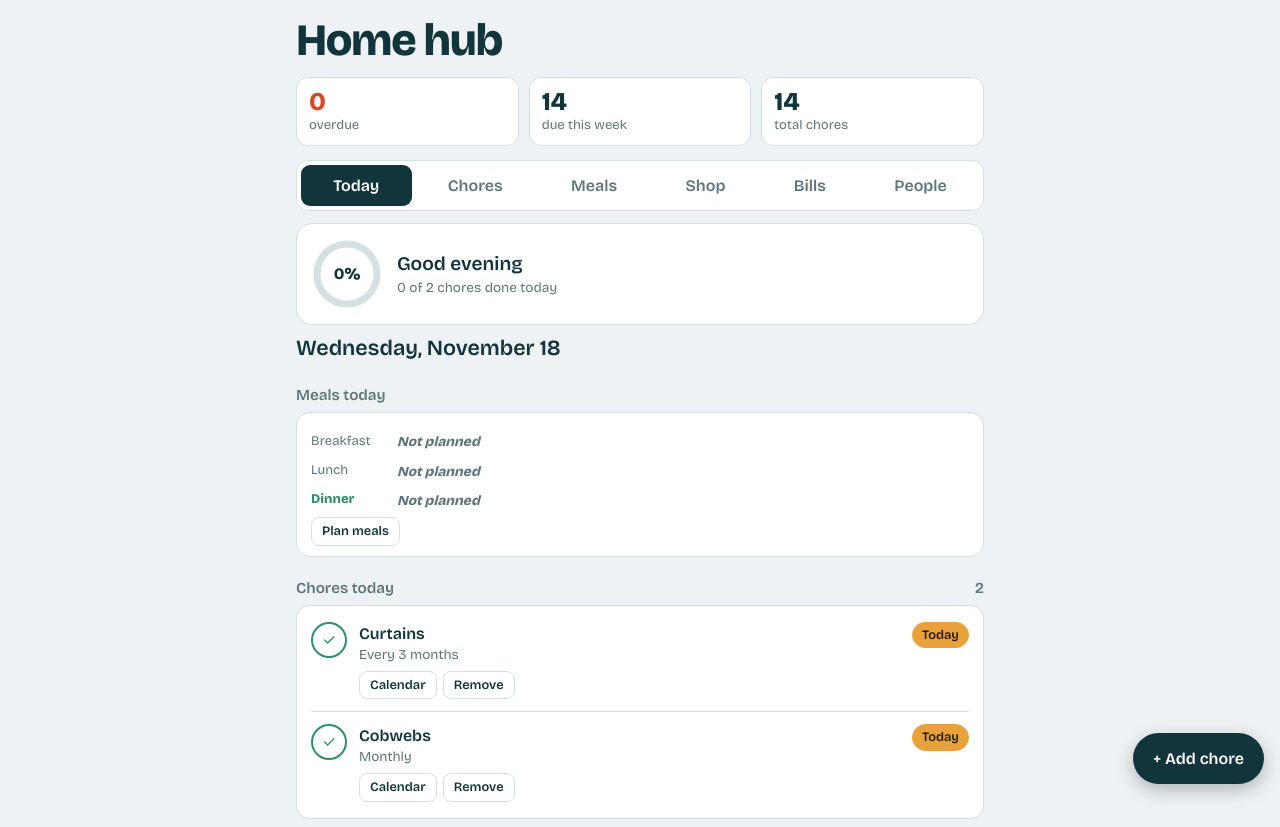
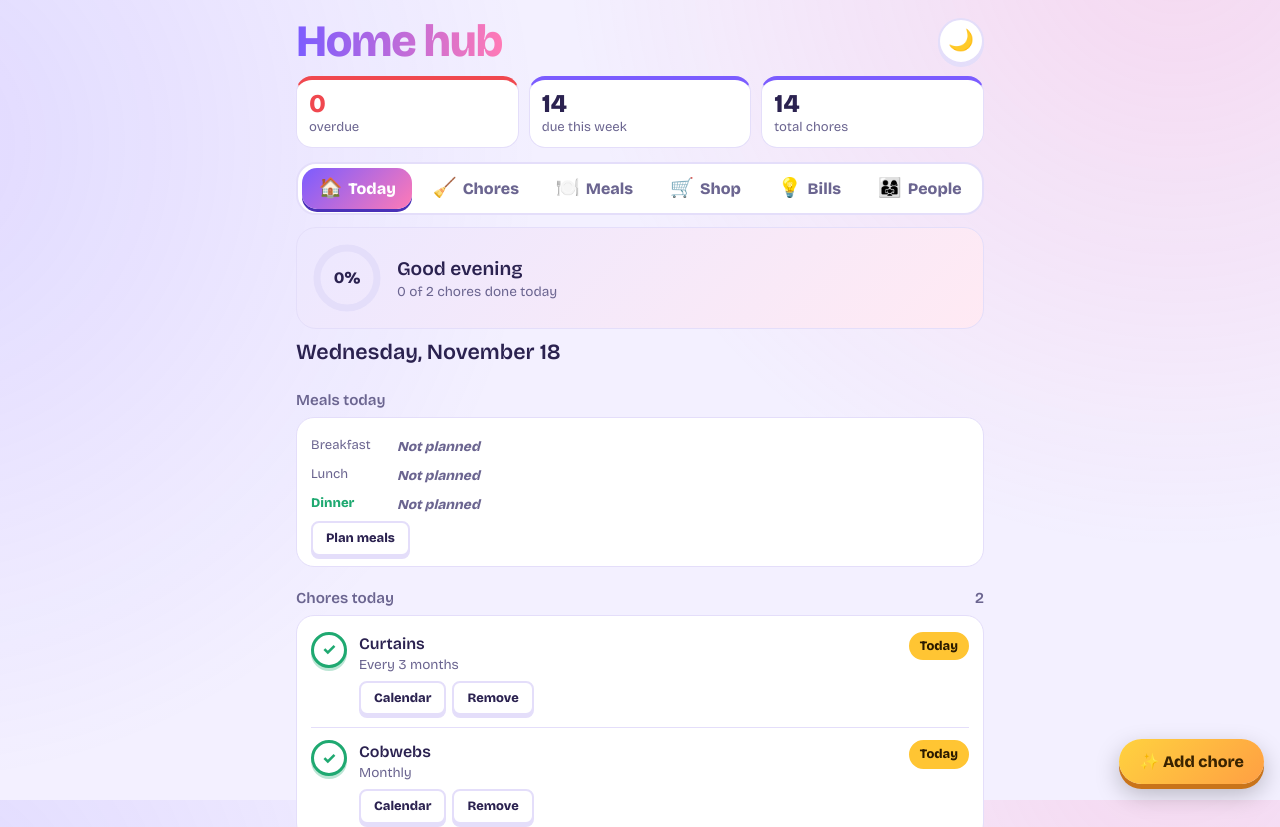
Before and after one commit to taiwoakinbile/home-hub, a plain HTML site: page index.html in a window 1280 px wide. Shown: the top 827 px of the page. Drawn offline with nearby package versions, Linux system fonts and the light colour scheme.

Commit message:
Add files via upload

```diff
--- a/app.js
+++ b/app.js
@@ -94,11 +94,13 @@ function weekText(){return "Week ahead\n"+weekData().map(function(w){return w.d.
 function weekSum(){var w=weekData(),c=0,b=0,m=0;w.forEach(function(x){c+=x.ch.length;b+=x.bl.length;if(x.dn)m++});return c+" chores, "+b+" bills due, "+m+" dinners planned."}
 function dayText(){var t=iso(today()),td=(new Date().getDay()+6)%7,due=S.chores.filter(function(c){return c.next<=t}).length,buy=S.shop.filter(function(x){return !x.d}).length,bl=S.bills.filter(function(c){return c.next<=t}).length,m=S.meals[td+"d"];
   return (m?"Dinner: "+m+". ":"")+due+" chore"+(due===1?"":"s")+" due"+(buy?", "+buy+" to buy":"")+(bl?", "+bl+" bill"+(bl===1?"":"s")+" due":"")+"."}
+function isDark(){var t=document.documentElement.getAttribute("data-theme");return t?t==="dark":matchMedia("(prefers-color-scheme: dark)").matches}
+function applyTheme(){var r=document.documentElement;if(S.theme)r.setAttribute("data-theme",S.theme);else r.removeAttribute("data-theme");var d=isDark();$("theme").textContent=d?"☀️":"🌙";$("theme").setAttribute("aria-label",d?"Switch to light mode":"Switch to dark mode")}
 function countTo(id,v){var el=$(id),from=+el.textContent||0;if(RM||from===v){el.textContent=v;return}var t0=performance.now();(function f(n){var k=Math.min(1,(n-t0)/500);el.textContent=Math.round(from+(v-from)*k);if(k<1)requestAnimationFrame(f)})(t0)}
 function streak(){var set={};S.log.forEach(function(d){set[d]=1});var d=today(),n=0;if(!set[iso(d)])d=add(d,-1,"d");while(set[iso(d)]){n++;d=add(d,-1,"d")}return n}
 function heroHtml(){var t=iso(today()),due=S.chores.filter(function(c){return c.next<=t}).length,dn=S.log.filter(function(d){return d===t}).length,tot=due+dn,p=tot?dn/tot:0,h=new Date().getHours(),g=h<12?"Good morning":h<18?"Good afternoon":"Good evening",C=188.5,st=streak();
   return '<div class="hero"><svg class="ring" viewBox="0 0 72 72" width="72" height="72" aria-hidden="true"><circle cx="36" cy="36" r="30" fill="none" stroke="var(--line)" stroke-width="7"/><circle id="ring" cx="36" cy="36" r="30" fill="none" stroke="var(--ok)" stroke-width="7" stroke-linecap="round" stroke-dasharray="'+C+'" stroke-dashoffset="'+C+'" data-off="'+(C*(1-p))+'" transform="rotate(-90 36 36)"/><text x="36" y="41" text-anchor="middle" font-size="16" font-weight="700" fill="currentColor">'+Math.round(p*100)+'%</text></svg><div><div class="name" style="font-size:1.2rem">'+g+'</div><div class="meta">'+(tot?dn+' of '+tot+' chores done today':'No chores due today')+'</div>'+(st>1?'<div class="meta"><b>'+st+'-day streak</b></div>':'')+'</div></div>'}
-function burst(x,y,n){if(RM)return;var C=["#e9a23b","#2f8f6b","#d9472b","#5aa9e6","#a06cd5"];for(var i=0;i<n;i++){var b=document.createElement("span"),a=Math.random()*6.28,d=40+Math.random()*(n>20?170:70);b.className="bit";b.style.cssText="left:"+x+"px;top:"+y+"px;background:"+C[i%5]+";--dx:"+Math.cos(a)*d+"px;--dy:"+Math.sin(a)*d+"px;--r:"+Math.round(Math.random()*360)+"deg";document.body.appendChild(b);setTimeout(function(e){e.remove()},800,b)}}
+function burst(x,y,n){if(RM)return;var C=["#ffc533","#1fa971","#ff5a5f","#3ec1f3","#ff7ab6"];for(var i=0;i<n;i++){var b=document.createElement("span"),a=Math.random()*6.28,d=40+Math.random()*(n>20?170:70);b.className="bit";b.style.cssText="left:"+x+"px;top:"+y+"px;background:"+C[i%5]+";--dx:"+Math.cos(a)*d+"px;--dy:"+Math.sin(a)*d+"px;--r:"+Math.round(Math.random()*360)+"deg";document.body.appendChild(b);setTimeout(function(e){e.remove()},800,b)}}
 var tt;function toast(msg,undo){var t=$("toast");t.innerHTML="";var sp=document.createElement("span");sp.textContent=msg;t.appendChild(sp);if(undo){var u=document.createElement("button");u.textContent="Undo";u.onclick=function(){undo();t.classList.remove("show")};t.appendChild(u)}t.classList.add("show");clearTimeout(tt);tt=setTimeout(function(){t.classList.remove("show")},5000)}
 function mail(p){var t=today(),due=S.chores.filter(function(c){return c.who===p.id&&diff(parse(c.next),t)<=0}).map(function(c){return "- "+c.name+" ("+every(c).toLowerCase()+")"});
   var body=due.length?"Hi "+p.name+", these chores are due:\n\n"+due.join("\n"):"Hi "+p.name+", nothing is due today. Thank you!";
@@ -169,8 +171,10 @@ document.addEventListener("change",function(e){var m=e.target.dataset&&e.target.
 document.addEventListener("change",function(e){var pf=e.target.dataset&&e.target.dataset.pref;if(pf){S.prefs[pf]=e.target.type==="checkbox"?e.target.checked:e.target.value;save();check()}});
 var sw=null;
 document.addEventListener("touchstart",function(e){var r=e.target.closest(".row");if(!r||!r.querySelector('[data-act="done"],[data-act="bdone"]')||e.target.closest("select,a,input"))return;var t=e.touches[0];sw={r:r,x:t.clientX,y:t.clientY,dx:0}},{passive:true});
-document.addEventListener("touchmove",function(e){if(!sw)return;var t=e.touches[0],dx=t.clientX-sw.x,dy=t.clientY-sw.y;if(dx>0&&Math.abs(dx)>Math.abs(dy)){sw.dx=dx;sw.r.style.transform="translateX("+Math.min(dx,140)+"px)";sw.r.style.background="linear-gradient(90deg,rgba(47,143,107,.22),transparent)"}},{passive:true});
+document.addEventListener("touchmove",function(e){if(!sw)return;var t=e.touches[0],dx=t.clientX-sw.x,dy=t.clientY-sw.y;if(dx>0&&Math.abs(dx)>Math.abs(dy)){sw.dx=dx;sw.r.style.transform="translateX("+Math.min(dx,140)+"px)";sw.r.style.background="linear-gradient(90deg,rgba(31,169,113,.25),transparent)"}},{passive:true});
 document.addEventListener("touchend",function(){if(!sw)return;var r=sw.r,go=sw.dx>110;r.style.transform="";r.style.background="";sw=null;if(go){var b=r.querySelector('[data-act="done"],[data-act="bdone"]');if(b)b.click()}});
 document.addEventListener("keydown",function(e){if(e.key==="Enter"&&e.target.id==="sIn")document.querySelector('[data-act="sadd"]').click()});
-load();seed();render();syncNotif();check();setInterval(check,60000);
+$("theme").onclick=function(){S.theme=isDark()?"light":"dark";save();applyTheme()};
+try{matchMedia("(prefers-color-scheme: dark)").addEventListener("change",applyTheme)}catch(e){}
+load();applyTheme();seed();render();syncNotif();check();setInterval(check,60000);
 })();
--- a/index.html
+++ b/index.html
@@ -10,15 +10,15 @@
 </head>
 <body>
 <main>
-<h1>Home hub</h1>
+<div class="top"><h1>Home hub</h1><button class="theme" id="theme" aria-label="Switch theme">🌙</button></div>
 <div class="stats"><div class="stat od"><b id="sOd">0</b>overdue</div><div class="stat"><b id="sWeek">0</b>due this week</div><div class="stat"><b id="sAll">0</b>total chores</div></div>
 <div class="tabs" role="tablist">
-  <button class="tab" role="tab" data-tab="due">Today</button>
-  <button class="tab" role="tab" data-tab="all">Chores</button>
-  <button class="tab" role="tab" data-tab="meals">Meals</button>
-  <button class="tab" role="tab" data-tab="shop">Shop</button>
-  <button class="tab" role="tab" data-tab="bills">Bills</button>
-  <button class="tab" role="tab" data-tab="people">People</button>
+  <button class="tab" role="tab" data-tab="due"><span class="ic">🏠</span><span>Today</span></button>
+  <button class="tab" role="tab" data-tab="all"><span class="ic">🧹</span><span>Chores</span></button>
+  <button class="tab" role="tab" data-tab="meals"><span class="ic">🍽️</span><span>Meals</span></button>
+  <button class="tab" role="tab" data-tab="shop"><span class="ic">🛒</span><span>Shop</span></button>
+  <button class="tab" role="tab" data-tab="bills"><span class="ic">💡</span><span>Bills</span></button>
+  <button class="tab" role="tab" data-tab="people"><span class="ic">👨‍👩‍👧</span><span>People</span></button>
 </div>
 
 <div id="vDue"></div>
@@ -29,7 +29,7 @@
 </div>
 
 <div id="vMeals" hidden>
-  <div class="acts" style="margin:0 0 12px"><button class="btn" data-act="suggest">Suggest dinners</button><button class="btn ghost" data-act="mealshop">Add meals to shopping list</button><button class="btn ghost" data-act="clearmeals">Clear week</button></div>
+  <div class="acts" style="margin:0 0 12px"><button class="btn" data-act="suggest">🎲 Suggest dinners</button><button class="btn ghost" data-act="mealshop">🛒 Add meals to shopping list</button><button class="btn ghost" data-act="clearmeals">Clear week</button></div>
   <div id="mealGrid"></div>
 </div>
 
@@ -44,7 +44,7 @@
   <div class="card" style="padding:14px;margin:12px 0">
     <div class="two"><div><label for="bName">Bill or renewal</label><input id="bName" placeholder="e.g. Electricity"></div><div><label for="bAmt">Amount (optional)</label><input id="bAmt" type="number" min="0" placeholder="0"></div></div>
     <div class="two"><div><label for="bFreq">Repeats</label><select id="bFreq"><option value="1w">Weekly</option><option value="1m" selected>Monthly</option><option value="3m">Every 3 months</option><option value="1y">Yearly</option></select></div><div><label for="bDue">Next due</label><input id="bDue" type="date"></div></div>
-    <div class="acts"><button class="btn" data-act="badd">Add bill</button></div>
+    <div class="acts"><button class="btn" data-act="badd">💸 Add bill</button></div>
   </div>
   <div id="billList"></div>
 </div>
@@ -53,7 +53,7 @@
   <h2>Partners</h2>
   <div class="card" id="partners"></div>
   <div class="two" style="margin-top:10px"><input id="pName" placeholder="Name" aria-label="Partner name"><input id="pMail" type="email" placeholder="Email (optional)" aria-label="Partner email"></div>
-  <div class="acts"><button class="btn" id="addPartner">Add partner</button></div>
+  <div class="acts"><button class="btn" id="addPartner">👋 Add partner</button></div>
   <h2>Reminders</h2>
   <div class="card" style="padding:14px">
     <div class="acts" style="margin-top:0"><button class="btn" id="notif">Turn on notifications</button></div>
@@ -75,7 +75,7 @@
 </main>
 
 <div id="toast" role="status" aria-live="polite"></div>
-<button class="btn fab" id="open" aria-label="Add a chore">+ Add chore</button>
+<button class="btn fab" id="open" aria-label="Add a chore">✨ Add chore</button>
 
 <dialog id="dlg">
   <h3>Add a chore</h3>
--- a/styles.css
+++ b/styles.css
@@ -94,3 +94,40 @@ h1{font-size:2rem;margin-bottom:10px}
 dialog{width:100%;max-width:none;margin:auto 0 0;max-height:92vh;overflow:auto;border-radius:18px 18px 0 0;padding:18px 16px calc(18px + env(safe-area-inset-bottom,0px))}
 }
 @media(prefers-reduced-motion:no-preference){.done,.tab{transition:background .15s}}
+
+/* ===== Family-friendly theme ===== */
+:root{--bg:#f3f0ff;--panel:#fff;--ink:#2b2250;--mute:#6b6590;--line:#e4defa;--acc:#6c4cf1;--onacc:#fff;--warn:#f0484f;--soon:#ffc533;--ok:#1fa971;--g1:#7b5cff;--g2:#ff7ab6;--btnsh:#4a31b8}
+@media (prefers-color-scheme:dark){:root:not([data-theme="light"]){color-scheme:dark;--bg:#16122b;--panel:#211c3f;--ink:#f2efff;--mute:#a9a3d3;--line:#383063;--acc:#a98bff;--onacc:#16122b;--warn:#ff6b72;--soon:#ffc533;--ok:#4fd6a0;--g1:#7a5cf0;--g2:#e8639f;--btnsh:#33237f}}
+:root[data-theme="dark"]{color-scheme:dark;--bg:#16122b;--panel:#211c3f;--ink:#f2efff;--mute:#a9a3d3;--line:#383063;--acc:#a98bff;--onacc:#16122b;--warn:#ff6b72;--soon:#ffc533;--ok:#4fd6a0;--g1:#7a5cf0;--g2:#e8639f;--btnsh:#33237f}
+body{background:radial-gradient(circle at 92% -8%,rgba(255,122,182,.2),transparent 42%),radial-gradient(circle at -8% 18%,rgba(123,92,255,.16),transparent 42%),var(--bg);background-attachment:fixed}
+.top{display:flex;justify-content:space-between;align-items:center;margin-bottom:12px}.top h1{margin:0}
+h1{background:linear-gradient(90deg,var(--g1),var(--g2));-webkit-background-clip:text;background-clip:text;color:transparent}
+.theme{width:46px;height:46px;border-radius:50%;border:2px solid var(--line);background:var(--panel);font-size:1.3rem;cursor:pointer;box-shadow:0 3px 0 var(--line);padding:0}
+.theme:active{transform:translateY(3px);box-shadow:0 0 0 var(--line)}
+.stat{border-radius:16px;border-top:4px solid var(--g1)}.stat.od{border-top-color:var(--warn)}
+.card,section.panel,dialog{border-radius:18px}
+.hero{background:linear-gradient(135deg,rgba(123,92,255,.14),rgba(255,122,182,.16)),var(--panel);border-radius:20px}
+.chip{border-width:2px;font-weight:700}
+input,select,textarea{border-radius:12px;border:2px solid var(--line)}
+.tabs{border-radius:20px;border:2px solid var(--line)}
+.tab{font-weight:700;border-radius:15px}
+.tab .ic{display:block;font-size:1.2rem;line-height:1.15}
+@media(min-width:641px){.tab .ic{display:inline;margin-right:6px}}
+.tab[aria-selected="true"]{background:linear-gradient(135deg,var(--g1),var(--g2));color:#fff;box-shadow:0 3px 0 var(--btnsh)}
+.btn{background:linear-gradient(135deg,var(--g1),var(--g2));color:#fff;border:0;border-radius:99px;padding:11px 20px;font-weight:800;box-shadow:0 4px 0 var(--btnsh)}
+.btn:active{transform:translateY(3px);box-shadow:0 1px 0 var(--btnsh)}
+.btn.ghost{background:var(--panel);color:var(--ink);border:2px solid var(--line);box-shadow:0 3px 0 var(--line)}
+.btn.ghost:active{box-shadow:0 0 0 var(--line)}
+.btn.sm{padding:6px 13px;box-shadow:0 3px 0 var(--btnsh)}.btn.sm.ghost{box-shadow:0 3px 0 var(--line)}
+.pick{background:var(--panel);border:2px solid var(--line);box-shadow:0 3px 0 var(--line);font-weight:700}
+.pick[aria-pressed="true"]{background:linear-gradient(135deg,var(--g1),var(--g2));color:#fff;border-color:transparent;box-shadow:0 3px 0 var(--btnsh)}
+.pick:active{transform:translateY(3px);box-shadow:0 0 0 var(--line)}
+.done{border-width:3px;background:var(--panel);font-weight:800;box-shadow:0 3px 0 rgba(31,169,113,.3)}
+.done:hover{background:var(--ok);color:#fff}
+.fab{background:linear-gradient(135deg,#ffd23f,#ff9f43);color:#3a2300;box-shadow:0 5px 0 #c9741a,0 10px 24px rgba(0,0,0,.25);font-weight:800}
+.fab:active{transform:translateY(4px);box-shadow:0 1px 0 #c9741a,0 4px 10px rgba(0,0,0,.2)}
+@media(prefers-reduced-motion:no-preference){
+@keyframes wiggle{0%,100%{transform:rotate(0)}25%{transform:rotate(-4deg) scale(1.05)}75%{transform:rotate(4deg) scale(1.05)}}
+.fab:hover,.theme:hover{animation:wiggle .5s}
+.btn:hover{transform:translateY(-1px)}
+}
```
